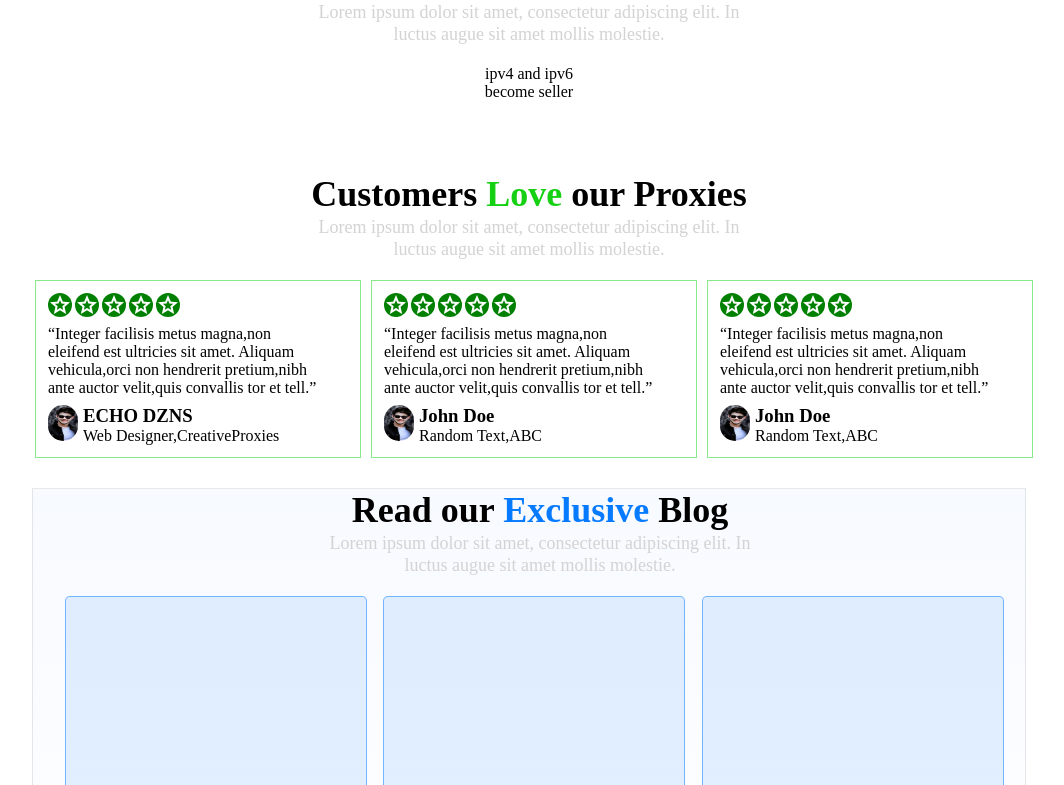
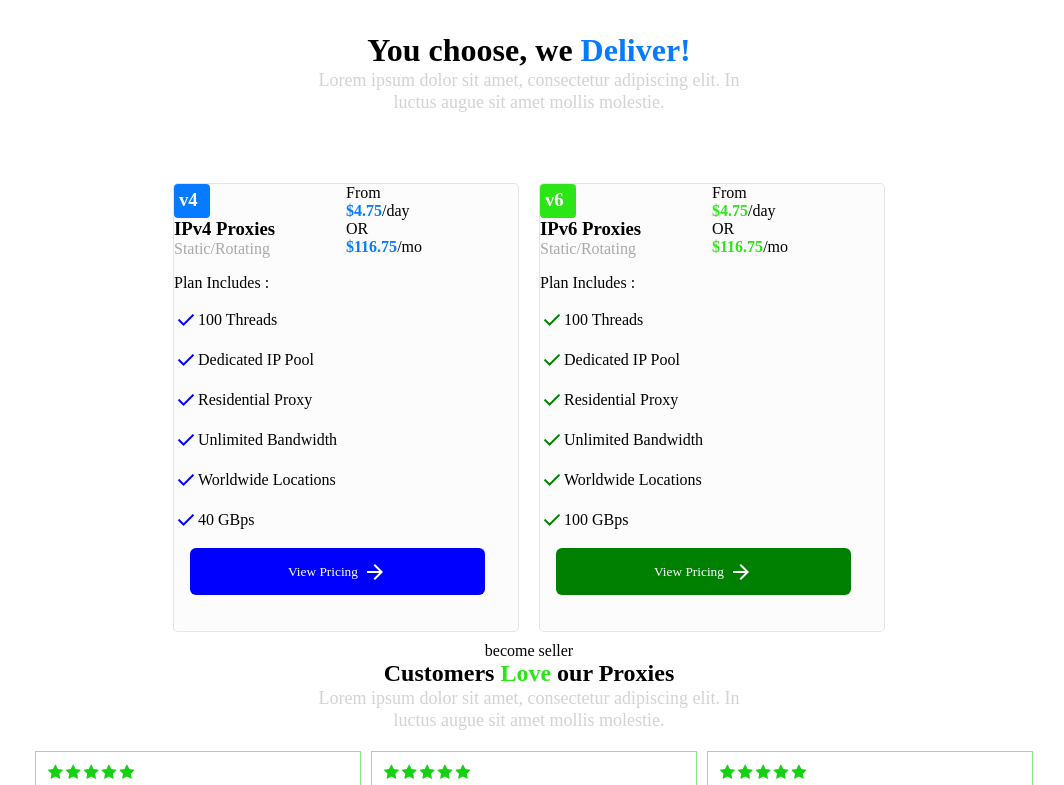
Before and after one commit to UttamMehta/FlameCloudAssignment, a React (Create React App) app in the folder landing_page/: page / in a window 1280 px wide. Shown: the part 1355-2140 px from the top of the page, without its empty margins (111-1175 px from the left). Built offline with nearby package versions, Linux system fonts and the light colour scheme.

Commit message:
computer view completed

```diff
--- a/landing_page/src/Component/MiddlePages_02.module.css
+++ b/landing_page/src/Component/MiddlePages_02.module.css
@@ -60,3 +60,7 @@ text-align: center;
     gap: 16px;
     width: 85%;
 }
+
+.Pages02_SecondDiv{
+  margin: auto;
+}
--- a/landing_page/src/Component/Middlepages_03.jsx
+++ b/landing_page/src/Component/Middlepages_03.jsx
@@ -1,4 +1,5 @@
 import React from 'react';
+import Ipv from '../pages/Ipv';
 import Review from '../pages/Review';
 import styles from "./Middlepages_03.module.css"
 
@@ -15,7 +16,8 @@ function Middlepages_03(props) {
 
 
             <div className={styles.page03_SecondDiv}>
-                ipv4 and ipv6
+                <Ipv bg={styles.bl} co={styles.blue} col="blue"value="4" />
+                <Ipv bg={styles.gr} co={styles.green} col="green"value="6" />
             </div>
 
 
--- a/landing_page/src/Component/Middlepages_03.module.css
+++ b/landing_page/src/Component/Middlepages_03.module.css
@@ -1,15 +1,10 @@
-*{
-    font-family: 'Figtree';
-font-style: normal;
+.page03_mainDiv{
+    margin-top: 100px;
 }
+
 .page03_blue{
     color: rgba(7, 123, 255, 1);
 }
-
-.page03_mainDiv{
-    margin-top: 32px;
-}
-
 .page03_FirstDiv>p,.page03_FourthDiv>p{
     width: 450px;
     margin: auto;
@@ -20,33 +15,19 @@ line-height: 22px;
 text-align: center;
 }
 
-.page03_SecondDiv{
-    margin-top: 20px;
+.green{
+    color:rgba(22, 209, 19, 1);
 }
 
-.page03_FourthDiv{
-    margin-top: 72px;
-}
-
-.page03_FourthDiv>h2{
-    font-weight: 600;
-font-size: 36px;
-line-height: 43px;
-text-align: center;
-}
-
-.green{
-    color:rgba(22, 209, 19, 1);
+.page03_FifthDiv>div{
+    padding: 12px;
+    border: 1px solid rgba(22, 209, 19, 0.5);
 }
 
 .page03_FifthDiv img{
     height: 36px;
     width: 30px;
     border-radius: 24px;
-}
-.page03_FifthDiv>div{
-    padding: 12px;
-    border: 1px solid rgba(22, 209, 19, 0.5);
 }
 
 .page03_FifthDiv{
@@ -57,3 +38,108 @@ text-align: center;
    margin-left: 10px;
    justify-content: center;
 }
+
+.page03_FifthDiv>div>div>span{
+    color:rgba(22, 209, 19, 1);
+}
+
+.blue{
+    color: rgba(7, 123, 255, 1);
+    margin-bottom: 5px;
+}
+
+.green{
+    color: rgba(44, 229, 23, 1);
+}
+
+
+
+.page03_SecondDiv>div>div:nth-child(1){
+    display: grid;
+    grid-template-columns: repeat(2,1fr);
+}
+
+.page03_SecondDiv{
+    padding: 10px;
+    margin: auto;
+    justify-content: center;
+    text-align: left;
+}
+
+.page03_SecondDiv>div>div>div>.bl:first-child{
+    width: 26px;
+    height: 24px;
+    background-color: #077BFF;
+    align-items: center;
+    border-radius: 4px;
+    color: white;
+    padding:5px;
+}
+.page03_SecondDiv>div>div>div>.gr:first-child{
+    width: 26px;
+    height: 24px;
+    background-color: rgba(44, 229, 23, 1);
+    align-items: center;
+    border-radius: 4px;
+    color: white;
+    padding:5px;
+}
+h3+p{
+    color: darkgray;
+}
+
+.blue{
+    color: #077BFF;
+}
+
+.page03_SecondDiv main{
+    display: flex;
+align-items: center;}
+
+
+.page03_SecondDiv>div>div>button{
+    display: flex;
+    flex-direction: row;
+    justify-content: center;
+    align-items: center;
+    padding: 10px;
+    gap: 5px;
+    width: 295px;
+height: 47px;
+border-radius: 6px;
+color: white;
+border: 0px;
+margin-left: 16px;
+}
+
+.page03_SecondDiv p,main span{
+    margin-bottom: 16px;
+}
+
+.page03_SecondDiv>div{
+    /* box-sizing: border-box; */
+
+/* position: absolute; */
+width: 344px;
+height: 447px;
+left: 606px;
+top: 2416px;
+
+background: rgba(30, 30, 30, 0.01);
+border: 1px solid rgba(30, 30, 30, 0.1);
+border-radius: 5px;
+margin-top: 60px;
+/* transform: matrix(1, 0, 0, -1, 0, 0); */
+}
+
+.page03_SecondDiv{
+    display: flex;
+    gap: 20px;
+}
+
+.page03_SecondDiv>div:first-child:hover{
+    background-color: lightblue;
+}
+.page03_SecondDiv>div:nth-child(2):hover{
+    background-color: lightgreen;
+}
--- /dev/null
+++ b/landing_page/src/pages/Ipv.jsx
@@ -0,0 +1,77 @@
+import React from 'react';
+import styles from "../Component/Middlepages_03.module.css"
+
+function Ipv(props) {
+
+    return (
+        <div>
+
+            <div>
+                <div>
+                    <h3 className={props.bg}>v{props.value}</h3>
+                    <h3>IPv{props.value} Proxies</h3>
+                    <p>Static/Rotating</p>
+                </div>
+
+                <div>
+                    <span>From</span><br/>
+                    <b className={props.co}>$4.75</b>/day
+                    <br/>
+                    OR<br/>
+                    <b className={props.co}>$116.75</b>/mo
+                </div>
+
+
+            </div>
+
+            <div className={styles.plan}>
+                <p>Plan Includes :</p>
+                <main>
+                <span class="material-symbols-outlined" style={{color:props.col}}>done</span>
+                <p>100 Threads</p>
+                </main>
+
+                <main>
+                <span class="material-symbols-outlined" style={{color:props.col}}>done</span>
+                <p>Dedicated IP Pool</p>
+                </main>
+
+                <main>
+                <span class="material-symbols-outlined" style={{color:props.col}}>done</span>
+                <p>Residential Proxy</p>
+                </main>
+
+
+                <main>
+                <span class="material-symbols-outlined" style={{color:props.col}}>done</span>
+                <p>Unlimited Bandwidth</p>
+                </main>
+
+
+                <main>
+                <span class="material-symbols-outlined" style={{color:props.col}}>done</span>
+                <p>Worldwide Locations</p>
+                </main>
+
+
+
+                <main>
+                <span class="material-symbols-outlined" style={{color:props.col}}>done</span>
+                <p>{props.value==4?"40 GBps":"100 GBps"}</p>
+                </main>
+
+
+
+            </div>
+
+            <div>
+                <button style={{backgroundColor:props.col}}>
+                View Pricing <span class="material-symbols-outlined" >arrow_forward</span>
+                </button>
+            </div>
+
+        </div>
+    );
+}
+
+export default Ipv;
--- a/landing_page/src/pages/Review.jsx
+++ b/landing_page/src/pages/Review.jsx
@@ -5,9 +5,9 @@ function Review(props) {
     return (
         <div style={{display:"grid",width: "300px",textAlign:"left"}}>
             <div style={{paddingBottom:"8px",display:"flex",gap:"3px" }}>
-          {arr.map((e)=> <span class="material-symbols-outlined" style={{background:"green",borderRadius:"100px",color:"white"}}>
-star
-</span>)}
+          {arr.map((e)=>
+          <span class="fa fa-star"></span>
+          )}
 
             </div>
             <div>
```
Also changed, not shown: landing_page/src/pages/BestSeller.jsx (added, +21 -0 lines).
